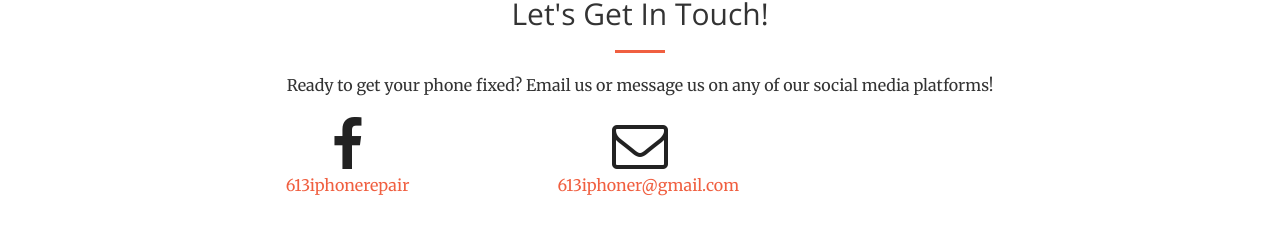
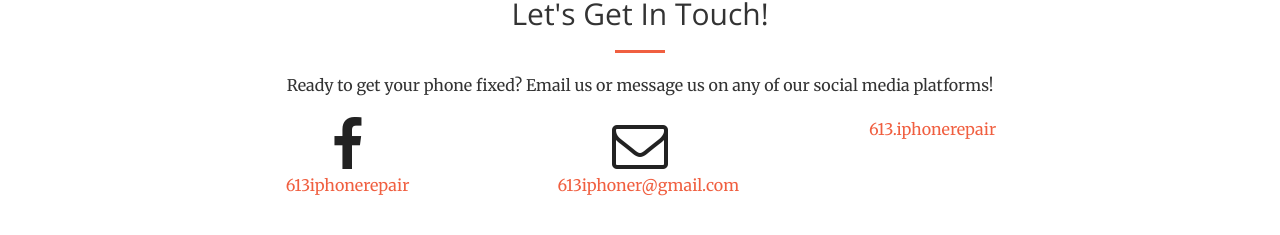
Before and after one commit to SuhaibElkomy/613iphonerepair, a Jekyll site: the page built from index.html, in a window 1280 px wide and 900 px high, scrolled down 2344 px. Shown: the part 583-818 px from the top of the window. Built offline with Jekyll 4.4.1, drawn with Linux system fonts in a browser that asks for light colours.

Commit message:
Update contact.html

```diff
--- a/_includes/contact.html
+++ b/_includes/contact.html
@@ -21,7 +21,7 @@
         <div class="col-lg-2 col-lg-offset-1 text-center">
             <a href="https://instagram.com/613.iphonerepair>
             <i class="fa fa-instagram fa-3x wow bounceIn" data-wow-delay=".1s"></i>
-                <p>{{ site.github_username }}</p>
+                <p>613.iphonerepair</p>
             </a>
         </div>
 
```
